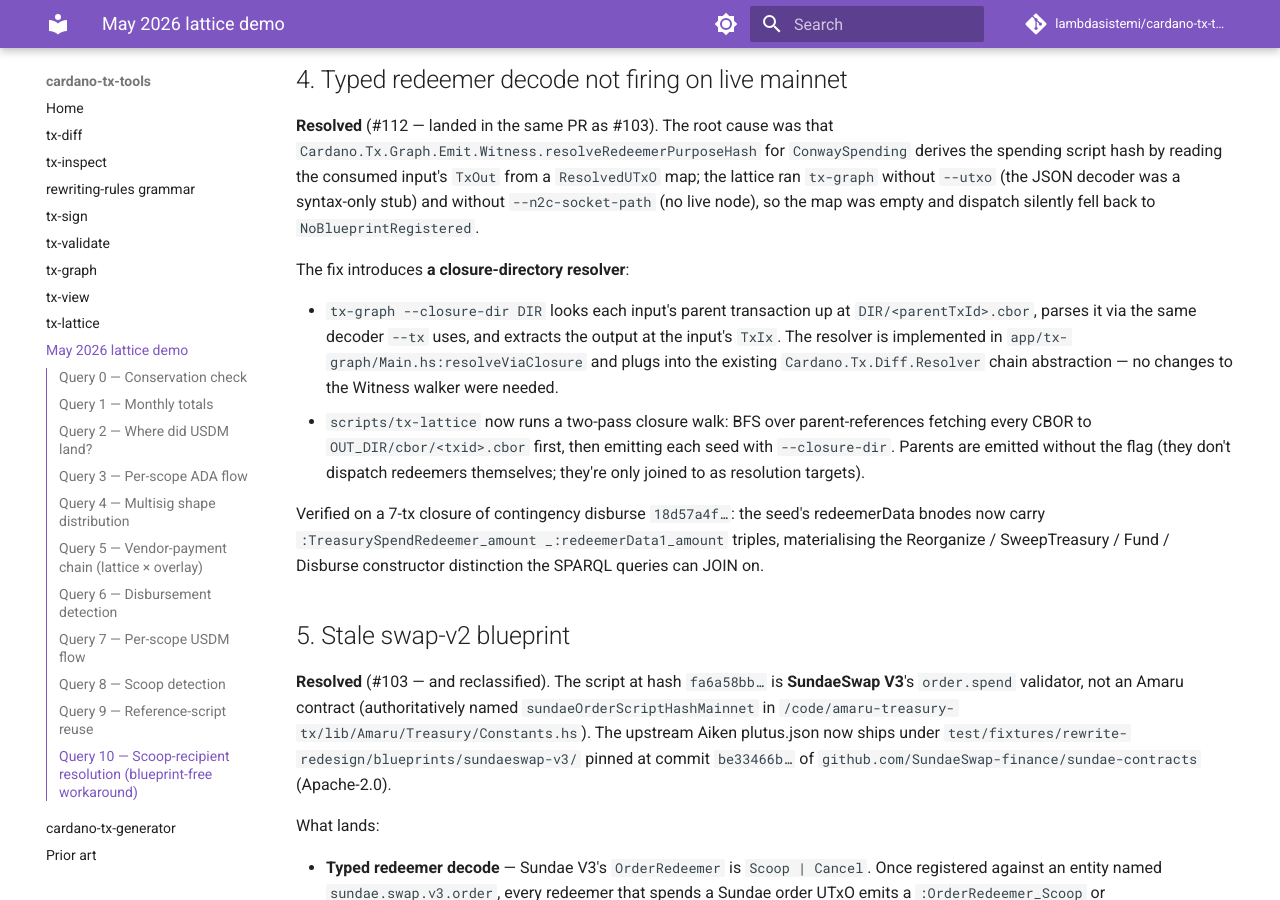
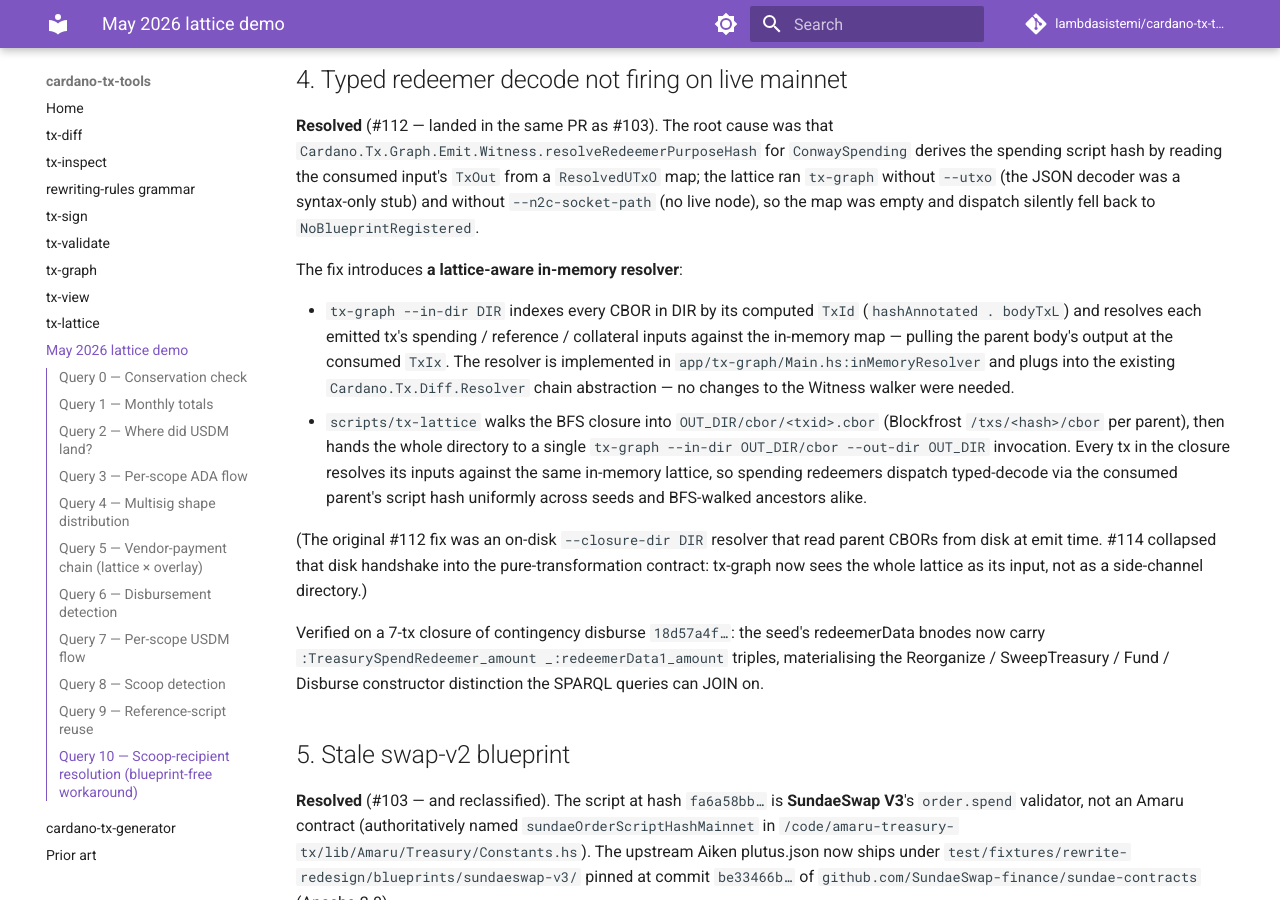
Before and after one commit to lambdasistemi/cardano-tx-tools, an MkDocs documentation site: the page built from docs/may-2026-amaru-lattice.md, in a window 1280 px wide and 900 px high, scrolled down 11644 px. Built offline with MkDocs 1.6.1 and Material for MkDocs 9.7.7, drawn with Linux system fonts in a browser that asks for light colours; comment, search, counter and statistics services are not loaded.

Commit message:
feat(tx-graph): collapse CLI to pure (rules + [cbor]) → ttl transformation (#114)
Operator-led role audit. tx-graph no longer talks to a node, never reads
--utxo JSON, and no longer needs a --closure-dir handshake on disk: the
input set IS the lattice.

CLI surface (new)
  --rules FILE
  --in-dir DIR | <cbor>... | -
  --out-dir DIR
  --format turtle|json-ld

Dropped (#114 acceptance):
  --tx PATH                 → positional / stdin
  --utxo FILE               → was a T003 stub; the lattice resolves itself
  --closure-dir DIR         → folded into the in-memory map
  --n2c-socket-path SOCKET  → wrong workflow for post-submission graphs
  --network-magic WORD32    → only used by --n2c-socket-path

Inside: every CBOR is parsed and indexed by hashAnnotated . bodyTxL into a
Map TxId ConwayTx; inMemoryResolver pulls each input's parent output at
the consumed TxIx; missing parents trigger a stderr warning and the
emitter falls back to raw-bytes so the graph stays well-formed.

scripts/tx-lattice: the two-pass scratch-parents + per-seed --closure-dir
dance collapses to one `tx-graph --in-dir CBOR_DIR --out-dir OUT_DIR`
invocation; the BFS-walk loop only fetches CBORs now. seeds.txt is
preserved alongside the closure so SPARQL can distinguish seeds from
BFS-walked parents.

Five deps dropped from exe:tx-graph:
  - async
  - aeson
  - cardano-node-clients
  - cardano-tx-tools:n2c-resolver
  - ouroboros-network

Single-cbor invocation is byte-equivalent to the prior `tx-graph --tx
FOO` flow (single positional → stdout). Cardano.Tx.Graph.Emit library
unchanged.

Verified: 6/6 flake checks green locally (692 unit examples, 10 e2e
examples, 0 failures).

```diff
--- a/docs/may-2026-amaru-lattice.md
+++ b/docs/may-2026-amaru-lattice.md
@@ -526,21 +526,30 @@ syntax-only stub) and without `--n2c-socket-path` (no live
 node), so the map was empty and dispatch silently fell back to
 `NoBlueprintRegistered`.
 
-The fix introduces **a closure-directory resolver**:
+The fix introduces **a lattice-aware in-memory resolver**:
 
-* `tx-graph --closure-dir DIR` looks each input's parent
-  transaction up at `DIR/<parentTxId>.cbor`, parses it via the
-  same decoder `--tx` uses, and extracts the output at the
-  input's `TxIx`. The resolver is implemented in
-  `app/tx-graph/Main.hs:resolveViaClosure` and plugs into the
+* `tx-graph --in-dir DIR` indexes every CBOR in DIR by its
+  computed `TxId` (`hashAnnotated . bodyTxL`) and resolves each
+  emitted tx's spending / reference / collateral inputs against
+  the in-memory map — pulling the parent body's output at the
+  consumed `TxIx`. The resolver is implemented in
+  `app/tx-graph/Main.hs:inMemoryResolver` and plugs into the
   existing `Cardano.Tx.Diff.Resolver` chain abstraction — no
   changes to the Witness walker were needed.
-* `scripts/tx-lattice` now runs a two-pass closure walk: BFS
-  over parent-references fetching every CBOR to
-  `OUT_DIR/cbor/<txid>.cbor` first, then emitting each seed
-  with `--closure-dir`. Parents are emitted without the flag
-  (they don't dispatch redeemers themselves; they're only
-  joined to as resolution targets).
+* `scripts/tx-lattice` walks the BFS closure into
+  `OUT_DIR/cbor/<txid>.cbor` (Blockfrost `/txs/<hash>/cbor` per
+  parent), then hands the whole directory to a single
+  `tx-graph --in-dir OUT_DIR/cbor --out-dir OUT_DIR` invocation.
+  Every tx in the closure resolves its inputs against the same
+  in-memory lattice, so spending redeemers dispatch typed-decode
+  via the consumed parent's script hash uniformly across seeds
+  and BFS-walked ancestors alike.
+
+(The original #112 fix was an on-disk `--closure-dir DIR`
+resolver that read parent CBORs from disk at emit time. #114
+collapsed that disk handshake into the pure-transformation
+contract: tx-graph now sees the whole lattice as its input,
+not as a side-channel directory.)
 
 Verified on a 7-tx closure of contingency disburse
 `18d57a4f…`: the seed's redeemerData bnodes now carry
```
Also changed, not shown: 4 other files.
